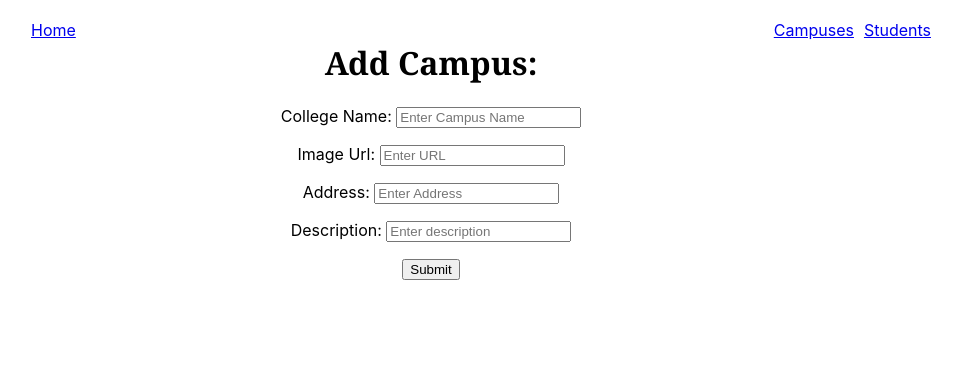
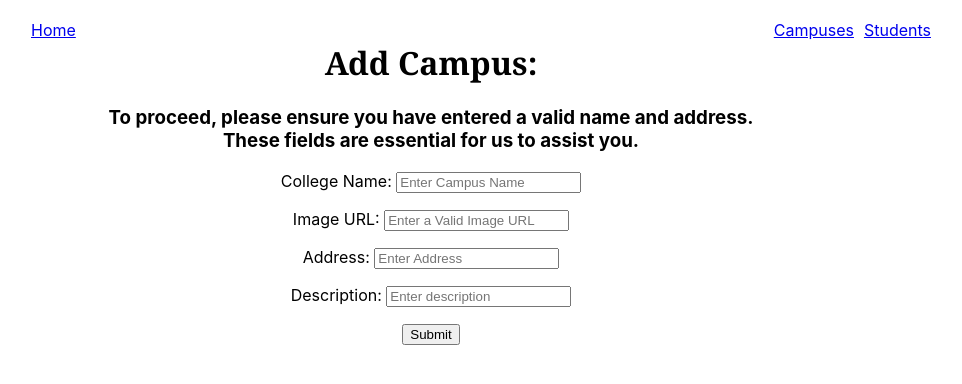
Before and after one commit to ranoushh/crud-frontend, a React (Create React App) app: page /addcampus in a window 1280 px wide. Shown: the top 384 px of the page, without its empty margins (209-1171 px from the left). Built offline with nearby package versions, Linux system fonts and the light colour scheme.

Commit message:
validation messages added for input forms

```diff
--- a/src/components/AddCampus.jsx
+++ b/src/components/AddCampus.jsx
@@ -7,7 +7,7 @@ import { useNavigate } from "react-router-dom";
 function AddCampus() {
   const [newCampus, setNewCampus] = useState({
     campusName: "",
-    imageUrl: "",
+    imageurl: "",
     address: "",
     description: "",
   });
@@ -23,6 +23,7 @@ function AddCampus() {
 
   function handleChange(event) {
     setNewCampus({ ...newCampus, [event.target.name]: event.target.value });
+    console.log(newCampus);
   }
 
   function handleSubmit(event) {
@@ -32,7 +33,7 @@ function AddCampus() {
     const submitObj = {
       name: newCampus.campusName,
       address: newCampus.address,
-      imageurl: newCampus.imageUrl,
+      imageurl: newCampus.imageurl,
       description: newCampus.description,
     };
     console.log("my obj is:", submitObj);
@@ -40,7 +41,7 @@ function AddCampus() {
 
     setNewCampus({
       campusName: "",
-      imageUrl: "",
+      imageurl: "",
       address: "",
       description: "",
     });
@@ -69,7 +70,13 @@ function AddCampus() {
   return (
     <div>
       <h1 style={{ fontFamily: "georgia,garamond,serif" }}>Add Campus:</h1>
-      <form id="form">
+
+      <h3>
+      To proceed, please ensure you have entered a valid name and address.
+      <br/>
+       These fields are essential for us to assist you.
+      </h3>
+      <form id="form" onSubmit={handleSubmit}>
         <p></p>
         College Name:{" "}
         <input
@@ -79,16 +86,18 @@ function AddCampus() {
           value={newCampus.campusName}
           onChange={handleChange}
           placeholder="Enter Campus Name"
+          required
+          pattern="[A-Za-z ]+"
         />
         <p></p>
-        Image Url:{" "}
+        Image URL:{" "}
         <input
-          type="text"
-          id="imageUrl"
-          name="imageUrl"
-          value={newCampus.imageUrl}
+          type="url"
+          id="imageurl"
+          name="imageurl"
+          value={newCampus.imageurl}
           onChange={handleChange}
-          placeholder="Enter URL"
+          placeholder="Enter a Valid Image URL"
         />
         <p></p>
         Address:{" "}
@@ -99,6 +108,7 @@ function AddCampus() {
           value={newCampus.address}
           onChange={handleChange}
           placeholder="Enter Address"
+          required
         />
         <p></p>
         Description:{" "}
@@ -111,13 +121,14 @@ function AddCampus() {
           placeholder="Enter description"
         />
         <p></p>
+        <button id="submit">
+        Submit
+      </button>
       </form>
 
       <p></p>
       {/* <Link to= {`/campuses/${newCampus.id}`}> */}
-      <button onClick={handleSubmit} id="submit">
-        Submit
-      </button>
+
       {/* </Link> */}
     </div>
   );
--- a/src/components/AddStudents.js
+++ b/src/components/AddStudents.js
@@ -94,7 +94,13 @@ function AddStudents() {
       <h1 style={{ fontFamily: "georgia,garamond,serif" }}>
         Add a New Student!
       </h1>
-      <form>
+      <p />
+      <h3>
+      To proceed, please ensure you have entered a valid first name, last name, and email address.
+      <br/>
+       These fields are essential for us to assist you.
+      </h3>
+      <form onSubmit={handleSubmit}>
         <label>
           First Name:{" "}
           <input
@@ -103,6 +109,8 @@ function AddStudents() {
             value={state.firstname}
             onChange={handleChange}
             placeholder="Enter First Name"
+            required
+            pattern="[A-Za-z ]+"
           ></input>
         </label>
         <br />
@@ -114,28 +122,31 @@ function AddStudents() {
             value={state.lastname}
             onChange={handleChange}
             placeholder="Enter Last Name"
+            required
+            pattern="[A-Za-z ]+"
           ></input>
         </label>
         <br />
         <label>
           E-Mail:{" "}
           <input
-            type="text"
+            type="email"
             name="email"
             value={state.email}
             onChange={handleChange}
             placeholder="Enter E-Mail Address"
+            required
           ></input>
         </label>
         <br />
         <label>
           Image URL:{" "}
           <input
-            type="text"
+            type="url"
             name="imageurl"
             value={state.imageurl}
             onChange={handleChange}
-            placeholder="Enter Image URL"
+            placeholder="Enter a Valid Image URL"
           ></input>
         </label>
         <br />
@@ -162,10 +173,11 @@ function AddStudents() {
           ))}
         </select>
         <br />
-      </form>
-      <button type="submit" id="submit" onClick={handleSubmit}>
+        <button type="submit" id="submit" >
         Submit
       </button>
+      </form>
+
     </div>
   );
 }
--- a/src/components/editStudent.js
+++ b/src/components/editStudent.js
@@ -78,6 +78,12 @@ const EditStudent = () => {
 
   return (
     <div>
+      <h3>
+        To proceed, please ensure you have entered a valid first name, last
+        name, and email address.
+        <br />
+        These fields are essential for us to assist you.
+      </h3>
       {currentStudent ? (
         <form onSubmit={handleSubmit}>
           <label>
@@ -87,6 +93,8 @@ const EditStudent = () => {
               name="firstname"
               value={currentStudent.firstname}
               onChange={handleChange}
+              required
+              pattern="[A-Za-z]+"
             />
           </label>
           <br />
@@ -97,41 +105,50 @@ const EditStudent = () => {
               name="lastname"
               value={currentStudent.lastname}
               onChange={handleChange}
+              required
+              pattern="[A-Za-z]+"
             />
           </label>
           <br />
           <label>
             E-Mail:
             <input
-              type="text"
+              type="email"
               name="email"
               value={currentStudent.email}
               onChange={handleChange}
+              required
             />
           </label>
           <br />
           <label>
             Image URL:
             <input
-              type="text"
+              type="url"
               name="imageurl"
               value={currentStudent.imageurl}
               onChange={handleChange}
+              placeholder="Enter a Valid Image URL"
             />
           </label>
           <br />
           <label>
             GPA:
             <input
-              type="text"
+              type="number"
               name="gpa"
               value={currentStudent.gpa}
               onChange={handleChange}
+              min={0}
+              max={4}
+              step={0.1}
             />
           </label>
           <br />
           <select onChange={handleSelect}>
-            <option value={currentStudent.Campus.name}>{currentStudent.Campus.name}</option>
+            <option value={currentStudent.Campus.name}>
+              {currentStudent.Campus.name}
+            </option>
             {allCampuses.map((campus) => (
               <option value={campus.id} key={campus.id}>
                 {campus.name}
--- a/src/redux/campuses/campuses.action.js
+++ b/src/redux/campuses/campuses.action.js
@@ -41,7 +41,7 @@ export const fetchAllCampusesThunk = () => {
   };
 };
 
-export const addNewCampusThunk = ({ name, address, imageUrl, description }) => {
+export const addNewCampusThunk = ({ name, address, imageurl, description }) => {
   return async (dispatch) => {
     try {
       const response = await axios.post(
@@ -49,7 +49,7 @@ export const addNewCampusThunk = ({ name, address, imageUrl, description }) => {
         {
           name: name,
           address: address,
-          imageUrl: imageUrl,
+          imageurl: imageurl,
           description: description,
         }
       );
```
